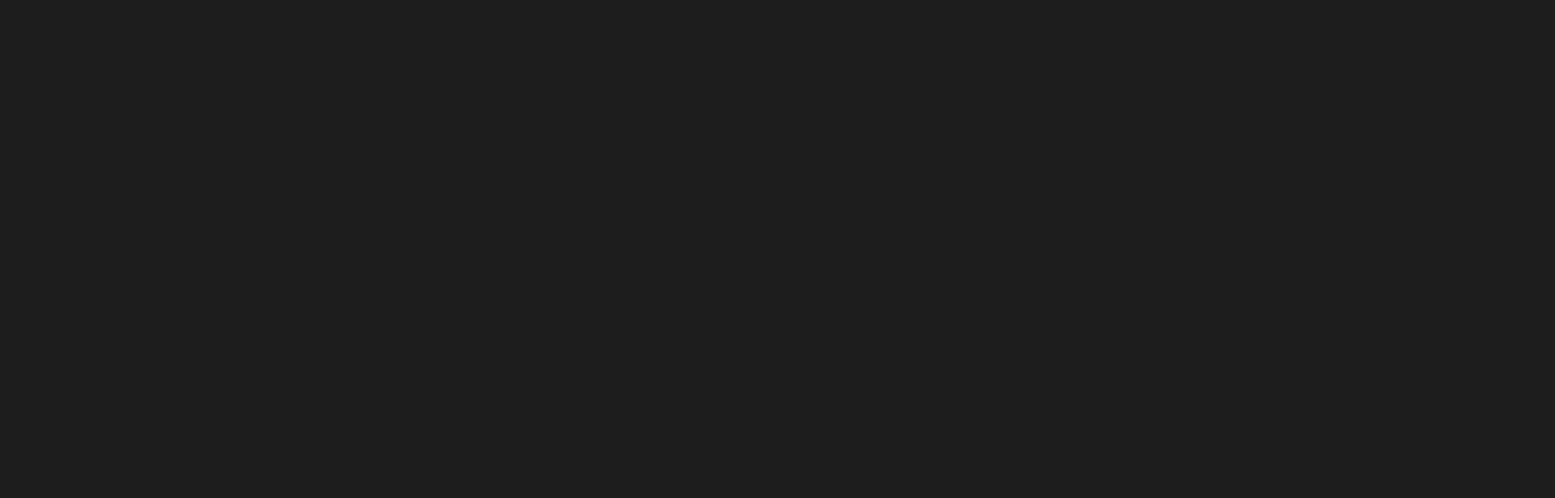
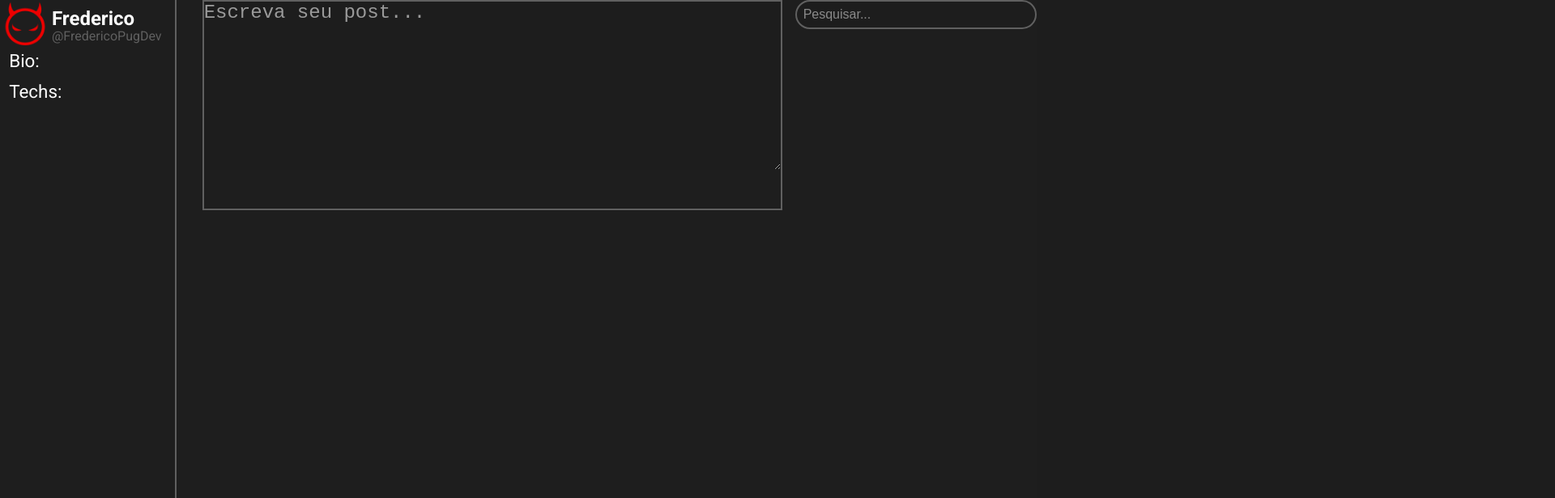
Before and after one commit to Deviews-Inc/deviews-projeto-final-m3, a React (Create React App) app: page /dashboard in a window 1280 px wide. Shown: the top 616 px of the page at 81% size, 1920 px wide, since content can reach past the window. Built offline with nearby package versions, Linux system fonts and the light colour scheme.

Commit message:
:construction:dashboard

```diff
--- a/src/App.tsx
+++ b/src/App.tsx
@@ -1,3 +1,4 @@
+import Dashboard from "./pages/Dashboard";
 import GlobalBase from "./styles/base";
 import GlobalReset from "./styles/reset";
 
@@ -6,6 +7,7 @@
     <>
       <GlobalBase />
       <GlobalReset />
+      <Dashboard />
     </>
   );
 }
--- a/src/pages/Dashboard/index.tsx
+++ b/src/pages/Dashboard/index.tsx
@@ -1,4 +1,40 @@
-// const Dashboard = () => {
-//   return <></>;
-// };
-// export default Dashboard;
+import Button from "../../components/Button";
+import Logo from "./Logo.png";
+import { DivDashboard } from "./style";
+
+const Dashboard = () => {
+  return (
+    <>
+      <DivDashboard>
+        <aside>
+          <div className="figureName">
+            <figure>
+              <img src={Logo} alt="Avatar" />
+            </figure>
+            <div className="nameAvatar">
+              <h4>Frederico</h4>
+              <p>@FredericoPugDev</p>
+            </div>
+          </div>
+          <div className="bioETechs">
+            <span>Bio:</span>
+            <span>Techs:</span>
+          </div>
+        </aside>
+        <main>
+          <div className="searchbtn">
+            <textarea
+              placeholder="Escreva seu post..."
+              name=""
+              id=""
+            ></textarea>
+            <Button>.Post</Button>
+          </div>
+        </main>
+        <input type="text" placeholder="Pesquisar..." />
+      </DivDashboard>
+    </>
+  );
+};
+
+export default Dashboard;
--- /dev/null
+++ b/src/pages/Dashboard/style.tsx
@@ -0,0 +1,94 @@
+import styled from "styled-components";
+
+export const DivDashboard = styled.div`
+  display: flex;
+  width: 100vw;
+  background-color: #1e1e1e;
+
+  img,
+  figure {
+    width: 4rem;
+    height: 4rem;
+  }
+  .figureName {
+    display: flex;
+    align-items: center;
+  }
+
+  .nameAvatar {
+    display: flex;
+    flex-direction: column;
+  }
+  .bioETechs {
+    display: flex;
+    flex-direction: column;
+    gap: 1rem;
+    margin-left: 0.7rem;
+  }
+
+  aside {
+    border-right: 2px solid #606060;
+    height: 100vh;
+    margin-right: 2rem;
+    padding-right: 1rem;
+  }
+  h4 {
+    font-size: 1.5rem;
+    color: #ffffff;
+  }
+
+  p {
+    color: #606060;
+    font-size: 1rem;
+    margin-top: 2px;
+  }
+  span {
+    color: #ffffff;
+    font-size: 1.4rem;
+  }
+
+  textarea {
+    width: 44.5rem;
+    height: 13rem;
+    background-color: #1d1d1d;
+    border: none;
+    box-shadow: none;
+    color: #ffffff;
+    font-size: 1.5rem;
+  }
+  textarea:focus {
+    box-shadow: 0 0 0 0;
+    outline: 0;
+  }
+
+  .searchbtn {
+    border: 2px solid #606060;
+    width: 44.5rem;
+    height: 16rem;
+  }
+
+  button {
+    margin-left: 110rem;
+    margin-bottom: 13rem;
+    margin-top: -1rem;
+  }
+
+  input {
+    width: 19rem;
+    height: 2rem;
+    border-radius: 50px;
+    background-color: #1d1d1d;
+    border: 2px solid #606060;
+    color: #ffffff;
+  }
+
+  input::placeholder {
+    font-size: 1rem;
+    color: #8a8a8a;
+    padding: 0.5rem;
+  }
+
+  main {
+    padding-right: 1rem;
+  }
+`;
--- /dev/null
+++ b/src/types/image.d.ts
@@ -0,0 +1 @@
+declare module "*.png";
```
Also changed, not shown: src/pages/Dashboard/Logo.png (added).
